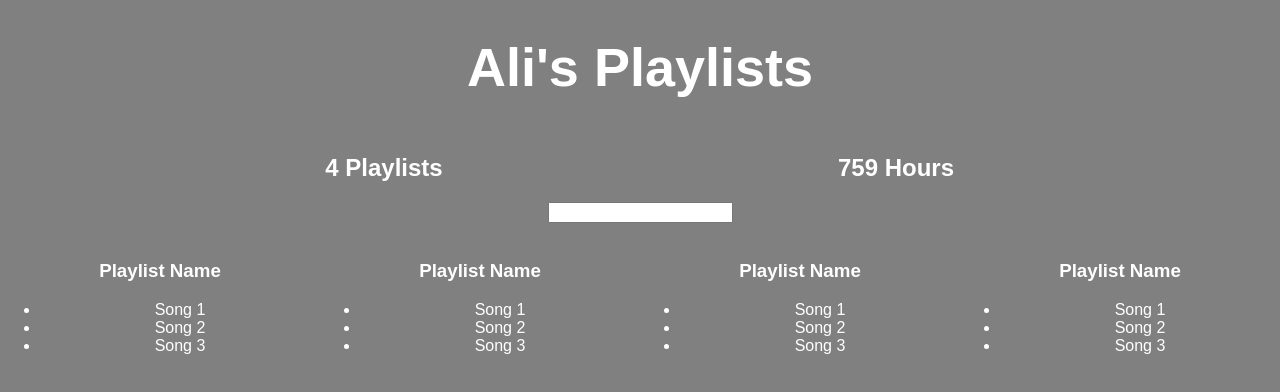
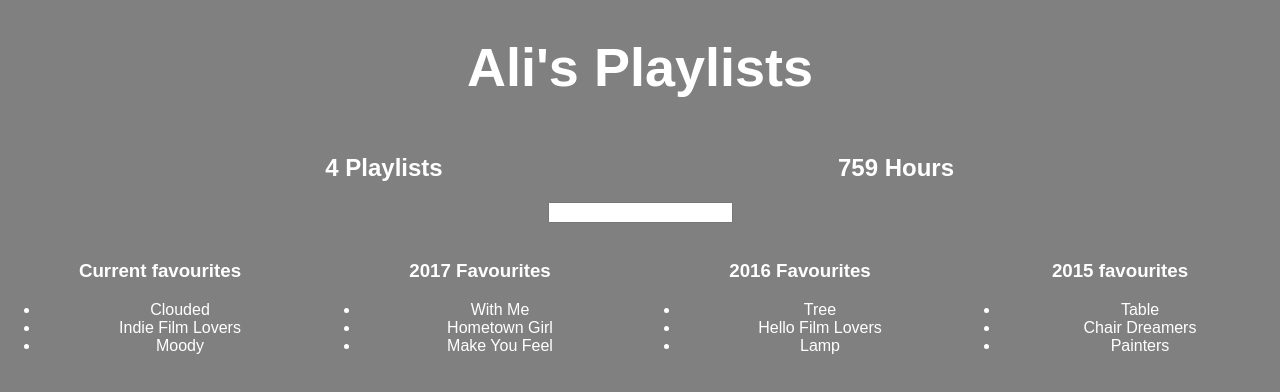
Before and after one commit to KhokharAli/better-playlists, a React (Create React App) app: page / in a window 1280 px wide. Shown: the top 392 px of the page. Built offline with nearby package versions, Linux system fonts and the light colour scheme.

Commit message:
dynamic listing of playlist from server data (fake PlayLists data)

```diff
--- a/src/App.js
+++ b/src/App.js
@@ -84,11 +84,16 @@
 
 class Playlist extends Component {
   render () {
+    let playLists = this.props.playLists
     return (
       <div style = {{...defaultStyle, display: 'inline-block', width: "25%"}}>
         <img/>
-        <h3> Playlist Name </h3>
-        <ul><li> Song 1</li> <li> Song 2</li><li> Song 3</li></ul>
+        <h3> {playLists.name} </h3>
+        <ul>
+          {playLists.songs.map(song =>
+          <li>{song.name}</li>
+          )}
+        </ul>
       </div>
     );
   }
@@ -115,10 +120,9 @@
           <PlaylistCounter playLists={this.state.serverData.user.playLists}/>
           <HoursCounter playLists={this.state.serverData.user.playLists}/>
           <Filter/>
-          <Playlist/>
-          <Playlist/>
-          <Playlist/>
-          <Playlist/>
+          {this.state.serverData.user.playLists.map(playLists =>
+           <Playlist playLists={playLists}/>
+          )}
         </div> : <h1 style={defaultStyle}>Loading...</h1>
         }
       </div>
```
